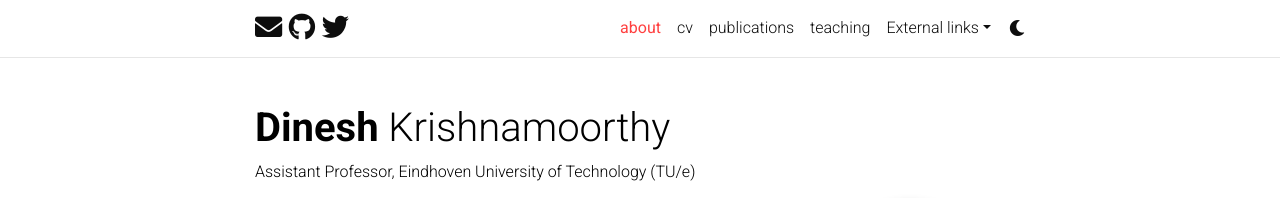
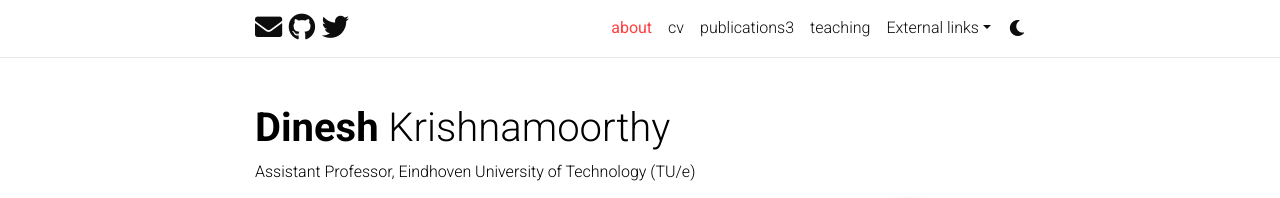
Before and after one commit to dinesh-krishnamoorthy/dinesh-krishnamoorthy.github.io, a Jekyll site: the page built from _pages/about.md, in a window 1280 px wide. Shown: the top 198 px of the page. Built offline with Jekyll 4.4.1, drawn with Linux system fonts in a browser that asks for light colours; full-size pictures stand in for the smaller copies a plugin makes; comment, search, counter and statistics services are not loaded; a style sheet for code colours, icons or effects is not loaded.

Commit message:
Update publications3.md

```diff
--- a/_pages/publications3.md
+++ b/_pages/publications3.md
@@ -1,11 +1,13 @@
 ---
 layout: page
-permalink: /publications/
-title: publications
+permalink: /publications3/
+title: publications3
 description: publications by categories in reversed chronological order.
 nav: true
 nav_order: 2
 ---
+
+<div class="publications">
 
 
 
```
